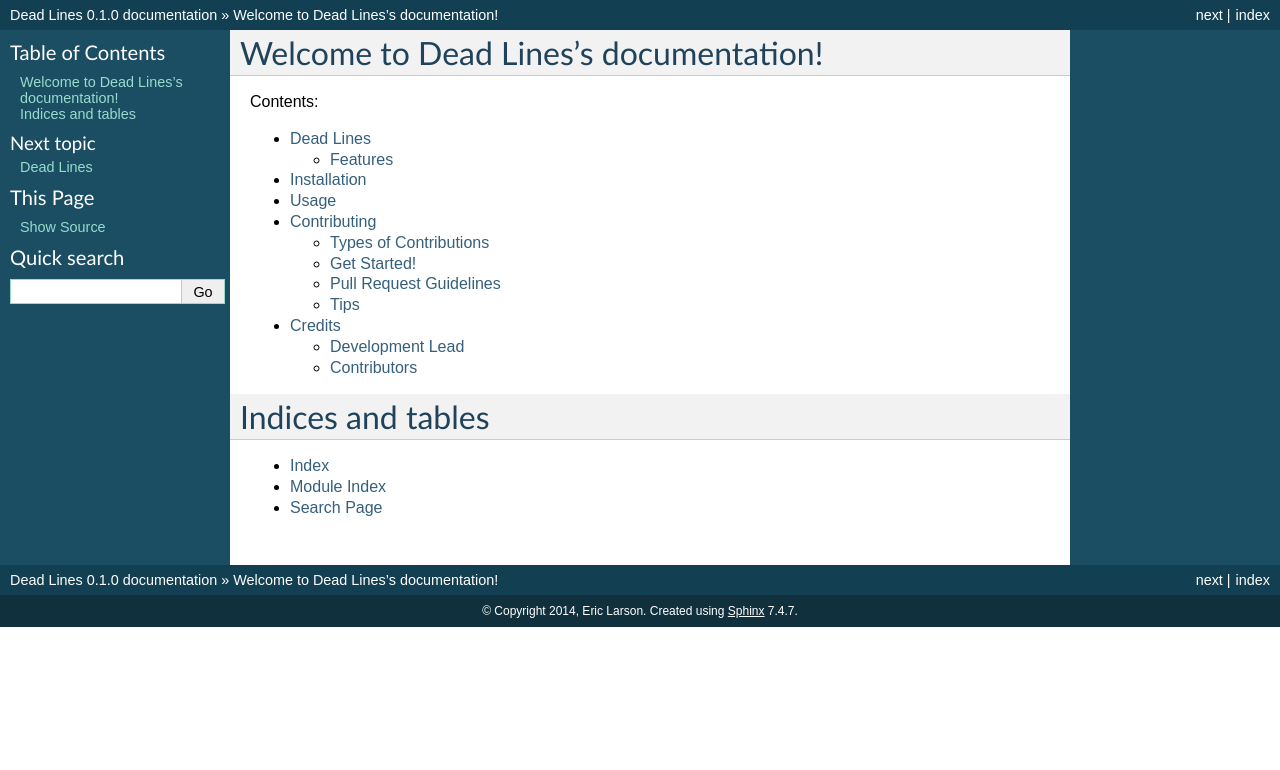
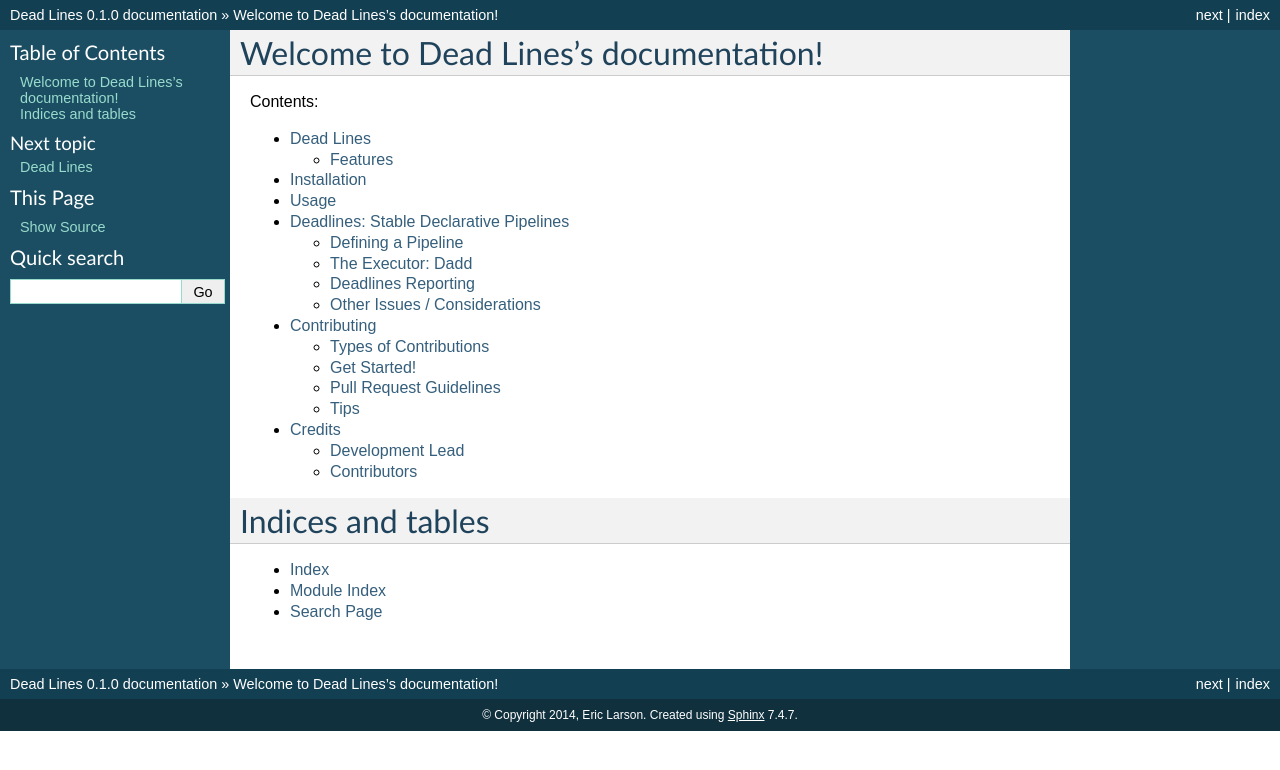
Before and after one commit to yougov/deadlines, a Sphinx documentation site: the page built from docs/index.rst, in a window 1280 px wide. Shown: the top 770 px of the page. Built offline with Sphinx 7.4.7, drawn with Linux system fonts in a browser that asks for light colours; pages that are not in the unit, such as notebooks, are missing from menus; some of the changed lines change nothing that is shown.

Commit message:
Add design.rst

```diff
--- /dev/null
+++ b/docs/design.rst
@@ -0,0 +1,460 @@
+=========================================
+ Deadlines: Stable Declarative Pipelines
+=========================================
+
+Deadlines provides a way to:
+
+ - define pipelines based on tasks
+ - schedule pipelines to run at specified times
+ - record each pipeline's progress or failure
+
+Here is a high level overview of how deadlines takes a specification
+for a task and runs it as needed
+
+.. graphviz::
+
+  digraph FlowChart {
+          plan -> planner;
+          planner -> execution_plan -> schedule [style=dashed];
+          schedule -> executor;
+          plan [shape=note, label="Pipeline YAML"];
+          planner [label="Planner"];
+          execution_plan [shape=record, label="{Tasks | Arguments}"];
+          executor [label="Executor"];
+          schedule [shape=diamond, label="Cron-like\n Scheduler"]
+  }
+
+
+The deadlines planner accepts a Pipline YAML file describing what
+targets are required. It also describes when the plan should be
+executed (or when it should be finished by [#]_). The planner takes the
+specified tasks and compiles a list of tasks that need to be executed
+along with any arguments those tasks require.
+
+
+Defining a Pipeline
+===================
+
+Here is a bare minimum pipeline definition that will basically create
+a file from scratch and save it to S3.
+
+.. code-block:: yaml
+
+  name: Upload 100 Bottles of Beer Lyrics
+  schedule: daily
+  task: mypkg.BottlesOfBeerLyrics
+  args:
+    AWS_ACCESS_KEY_ID: ajjaohdlfkajshdfl
+    AWS_SECRET_ACCESS_KEY: laj;sdlkfjalsdjfakhjflakjh
+
+The `args` are passed to the task in the constructor just as Luigi does
+normally.
+
+It should be noted that if a task ends up calling a number of
+subtasks, the initial task will need to be responsible for passing the
+subsequent arguments as needed.
+
+For example:
+
+.. code-block:: python
+
+  class A(Task):
+      foo = Parameter()
+      bar = Parameter()
+      baz = Parameter()
+
+      def requires(self):
+          return [B(self.foo), C(self.bar)]
+
+      def output(self):
+          return LocalTarget('%s.csv.gz' % self.foo)
+
+      def run(self):
+          with self.output('r').open() as fh:
+              for i in range(1, 100):
+                  fh.write('%s bottles of beer on the wall\n' % i)
+
+In this example our task accept `foo`, `bar` and `baz` arguments even
+though `run` method only requires `foo`. This is a valid way to create
+a super Task that wraps the subsequent required tasks.
+
+
+The Schedule
+------------
+
+The schedule can be written in a few helpful formats to make it easier
+for users. For example, in our minimal example we used `daily` as a
+value. The planner effectively translates this to:
+
+.. code-block:: yaml
+
+  # Assuming the time was 11:34:12
+  schedule:
+    hour: 11
+    minutes: 34
+    seconds: 12
+    days: *
+    months: *
+    years: *
+
+This uses a more verbose cron-like meaning [#]_ to run the task daily. We
+can also specify a time:
+
+.. code-block:: yaml
+
+  schedule: daily @ 11:30pm
+
+
+In this case the planner will parse the time and be sure it is
+scheduled daily at 11:30pm.
+
+Here is the basic grammar.
+
+.. code-block:: ebnf
+  schedule        := period, @, datetime_string
+  period          := "daily" / "bi-weekly" / "weekly" / "monthly"
+  datetime_string := ISO-8601 / day, times
+  <times>         := %I:%M:%S%p /
+                     %I:%M:%S %p /
+                     %I:%M%p /
+                     %I:%M %p /
+                     %H:%M /
+                     %H:%M:%S /
+                     %H:%M:%S
+  <day>           := %a / %A / # Mon or Monday for weekly / bi-weekly
+                     %d        # the day of the month for monthly
+
+There can be as many formats as we'd like to support. [#]_
+
+If a format cannot be recognized an error will be thrown. For example,
+a schedule specifying "daily @ Mon 12:30pm" is incorrect because a
+daily occurance must happen every day, not just on Mondays.
+
+For clarity here are a few simple examples:
+
+ - daily @ 11:30pm
+ - weekly @ mon 12:30
+ - bi-weekly @ thu 2:30am
+ - monthly @ 1 9:45 am (The first of the month at 9:45 am)
+ - monthly @ 15 10:00 (The 15th of the month at 10 am)
+
+
+Dynamic Definitions
+-------------------
+
+There are many cases where a scheduled pipeline would want to utilize
+variables when describing what needs to be done. For example, if a job
+needed to execute daily, you might want to pass in the current date
+and the previous day as arguments when finding the targets that need
+to be created. We can do this using replacements in our Pipeline YAML.
+
+.. code-block:: yaml
+
+  name: Daily Mail
+  schedule: daily
+  task: DailyMail
+  args:
+    start_date: $yesterday
+    end_date: $now
+
+When the Planner receives this pipeline definition it will replace the
+arguments with the current datetime and "yesterday", the current
+datetime minus 1 day.
+
+Default Configuration [#]_
+---------------------------
+
+As many tasks will need similar configuration details this will be
+provided each task. These values can be referenced in the arguments if
+need be.
+
+For example, if we defined in our deadlines master application that we
+should use a specific Pangaea instance, we could reference that config
+item in our Pipeline YAML.
+
+.. code-block:: yaml
+
+  args:
+    pangaea_url: $PANGAEA_URL
+
+
+The list of available values would be provided for the user when
+defining the pipeline in order to avoid unnecessary and error prone
+repition in pipeline definitions.
+
+Specifying Tasks
+----------------
+
+Tasks are `luigi.Task` classes specified by a Python package. The
+Python package can include targets and tasks specified by
+`deadlines.targets` and `deadlines.tasks` entrypoints. If a task or
+target specified hasn't been installed, deadlines will try to install
+it in order to verify it is a valid task or target. Similarly, when
+creating an execution plan, the planner will use its list of installed
+tasks and/or targets to understand what tasks should be called in
+order to create the specified target.
+
+For example, here is a elided `setup.py` for `mypkg` that supplies some
+targets and tasks for working with a CDN.
+
+.. code-block:: python
+
+  setup(
+      entry_points={
+          'deadlines.tasks': [
+              'mypkg.tasks:CDNUploadTask'
+          ],
+          'deadlines.targets': [
+              'mypkg.tasks:CDNResource'
+          ]
+      }
+  )
+
+If a task or target doesn't exist, deadlines will attempt to download
+and install the package. This ensures that when we try to run the task
+using the execution system, we can successfully download it and
+install its requirements.
+
+The methodology to install the package is simply to use the first
+segment in a package path. For example if the task is
+`foo.bar.baz.MyTask`, deadlines will attempt to install the `foo`
+package. We can also explicitly set the package in the Pipline YAML.
+
+.. code-block:: yaml
+
+  task: foo.bar.baz.MyTask
+  package: foo.bar
+
+
+This will cause deadlines to use `foo.bar` as the package name when
+installing it locally for discovering targets and on the remote
+hosts when running the task.
+
+
+The Executor: Dadd
+==================
+
+Excution is performed by Dadd and a central luigi scheduler. Dadd
+handles the process of accepting a task spec and executing the task on
+a node. Dadd ensures that if there is a failure it is recorded and an
+email is sent before cleaning up the task's environment.
+
+Dadd Excecution Flow
+--------------------
+
+.. graphviz::
+
+  digraph DaddFlow {
+          spec -> dadd_master -> dadd_node -> dadd_daemon -> task_proc;
+          dadd_master -> master_process -> dadd_master [style=dotted, dir=none];
+          dadd_node -> node_process -> dadd_node [style=dotted, dir=none];
+          dadd_daemon -> dadd_master [style=dashed, xlabel="Report Success / Failure"];
+          task_proc -> luigi_scheduler [style=dashed, xlabel="Report Running Tasks"];
+
+          luigi_scheduler [label="Luigi Scheduler"];
+          task_proc [label="Task Process"];
+          spec [shape=record, label="{command | files | python packages}"];
+          dadd_master [label="The Dadd Master"];
+          dadd_node [label="A Dadd Node"];
+          dadd_daemon [label="Dadd Daemon"];
+          node_process [shape=record,
+                        label="{Create Temp Env | Install Virtualenv | Download Files | Install Python Packages | Run Commmand in Dadd Daemon}"];
+          master_process [shape=record,
+                          label="{Find Node | Submit Spec to Node}"];
+  }
+
+It should be noted that if a Dadd node is killed, the daemons it
+started continue to run. When the daemon finishes it will remove the
+temporary directory and files it might have downloaded.
+
+Execution of Multiple Processes
+-------------------------------
+
+The execution model allows processing across nodes using the following
+algorithm.
+
+ 1. For each target, spawn a task to create that target
+
+ 2. Each task is submitted to the Dadd master which in turn starts the
+    tasks as needed.
+
+ 3. The task will connect with the central luigi scheduler to verify
+    there is work to be done.
+
+ 4. Repeat this process periodically to ensure any casual failures are
+    recovered from.
+
+The spec can specify that no more than X number of nodes should be
+used. The Deadlines service will then periodically resubmit the the
+job until the Dadd Master and Luigi services report the job as being
+done.
+
+Deadlines Reporting
+===================
+
+Deadlines keeps tracks of what jobs it has started. This includes
+references to the respective Luigi Scheduler interface as well as the
+Dadd processes.
+
+Currently, the Luigi Scheduler doesn't necessarily provide a good API
+(that I know of) for this aspect. This would be something worth
+building. We could also consider taking the current scheduler from
+the luigi scheduler and its graph pieces and move them directly into
+deadlines.
+
+Other Issues / Considerations
+=============================
+
+Scheduling
+----------
+
+The initial iteration of Deadlines will focus on a single submission
+trigger to start the processes mentioned above. This can be triggered
+using the celery's cron functionality.
+
+With that said, I'd propose to use
+`APScheduler<http://apscheduler.readthedocs.org/en/3.0/>`_ to
+implement the scheduling of tasks.
+
+Baseline User Experience
+------------------------
+
+The basic requirement for a user is to:
+
+ 1. Write a pipeline definition in YAML
+ 2. Convert task requirements to proper requirements in the pipeline
+    YAML
+
+For creating custom tasks, the user must provide a Python package that
+exists on our cheeseshop. In the case of a complex task, the user
+must also understand enough about luigi in order to construct a proper
+task that can be started from the scheduler.
+
+Task / Target Library
+---------------------
+
+For most tasks, the goal is to provide a library of targets and tasks
+that will help in migrating data as needed. Here are some basic use
+cases.
+
+Use Case: Create a new Dataset / Datafile base on PDL Current and the latest BIX Metrics using Redshift
+~~~~~~~~~~~~~~~~~~~~~~~~~~~~~~~~~~~~~~~~~~~~~~~~~~~~~~~~~~~~~~~~~~~~~~~~~~~~~~~~~~~~~~~~~~~~~~~~~~~~~~~
+
+Targets:
+
+  - Datafile
+  - Dataset
+  - QQ7Csv
+  - QQ7PDLCsv
+  - RedshiftTable
+
+Potential Tasks:
+
+  - PDLCurrentTask
+  - BIXMetricsTask
+  - BIXDailyTask
+  - SyncRedshift
+  - RedshiftQuery
+
+The different Dataset / Datafile ETL tasks would each run to ensure
+the necessary dependencies are there before syncing them to
+Redshift. The RedshiftQuery could then query redshift and dump the
+results to S3 or Pangaea.
+
+Use Case: Dump the latest logs from our log host to Pangaea every day.
+~~~~~~~~~~~~~~~~~~~~~~~~~~~~~~~~~~~~~~~~~~~~~~~~~~~~~~~~~~~~~~~~~~~~~~
+
+Targets:
+
+ - SSHHostFile
+
+Potential Tasks:
+ - PangaeaUpload
+
+The task downloads the file from the host via scp and gzips the output
+before uploading it to Pangaea.
+
+
+Use Case: Download Gryphon Data and save it to the project server
+~~~~~~~~~~~~~~~~~~~~~~~~~~~~~~~~~~~~~~~~~~~~~~~~~~~~~~~~~~~~~~~~~
+
+Targets:
+
+  - SurveyData
+  - S3Target
+
+Potential Task:
+  - SurveyDataDownload
+
+The task would download the data from Gryphon to a local folder before
+gzipping it and copying it to the file server. This is an example of a
+somewhat user specific pipeline that helps produce deliverables on a
+schedule. If we had a simple pattern for wrapping an R script in task
+that could be deployed as a Python package, the user might also run a
+small transformation
+
+Pangaea ETLs
+------------
+The current ETLs would all be migrated to tasks in a new pangaea.tasks
+package. This package would then be installed into deadlines, but more
+importantly, when the task runs on a dadd node, the newest version
+will be used avoiding the need to keep Deadlines in close sync with
+Pangaea ETLs as a job would never re-use the previously installed
+pangaea packages when it is run on the host. Uploading a new package
+should effectively be enough to use th latest code.
+
+The same goes for any other packaged tasks. If a user does recognize a
+bug in a user defined task, the means of fixing it to simply upload a
+new package and ensure we've defined the dependency without a upper
+limit.
+
+.. rubric:: Footnotes
+
+.. [#] The Pangaea ETLs utilize a default configuration that is passed
+       to all ETLs. This greatly reduces the need to constantly
+       provide database creds and the like. Seeing as deadlines could
+       very well be more generic it makes sense to provide a similar
+       catalog of helpful settings that can be used without constantly
+       sending unnecessary credentials.
+
+.. [#] Seeing as cron notation is exceedingly difficult to get right,
+       I'd like to accept as many simple variations that make
+       sense. All dates should be stored in UTC and we can use a
+       user's timezone setting to translate 11:30pm Central to the
+       correct UTC value before adding it to the database.
+
+.. [#] The format would be translated to whatever scheduling system we
+       choose. I'm pretty sure the example above uses a format that
+       works with
+       `APScheduler <http://apscheduler.readthedocs.org/en/latest/>`_.
+
+.. [#] The easy thing to do is simply to specify running a task at a
+       specific time. With that said, it would be much nicer for
+       important data to require a deadline that can be used to
+       prioritize and/or scream louder when there is a problem. For
+       example, if we have a client project that needs a deliverable
+       by a certain date that requires specific data to be available,
+       setting a deadline in the plan could scream loudly if the there
+       is only a couple days left and the task hasn't completed
+       successfully. The hope would be we could fix the issue before
+       running out of time and, worst case scenario, communicate that
+       we are going to be late with the data.
+
+       In terms of specifying this, it could simply be a `deadline`
+       key in the Pipeline YAML that uses the same semantics as the
+       default schedule. This information could be used as a priority
+       value in the scheduler and when handling errors.
+
+       There is a lot of room for tweaking here, but an initial
+       algorithm could be:
+
+       1. execute a task at scheduled time
+       2. check for a deadline
+       3. check for previous runs with errors
+       4. if there have been errors send an extra email (potentially
+	  to the stakeholder who created the plan?) saying there have
+	  been problems in previous runs and it is due by a certain
+	  date.
+
+       I suspect that we'll hold off on this functionality in any
+       initial iteration.
--- a/docs/index.rst
+++ b/docs/index.rst
@@ -14,6 +14,7 @@
    readme
    installation
    usage
+   design
    contributing
    authors
    history
```
